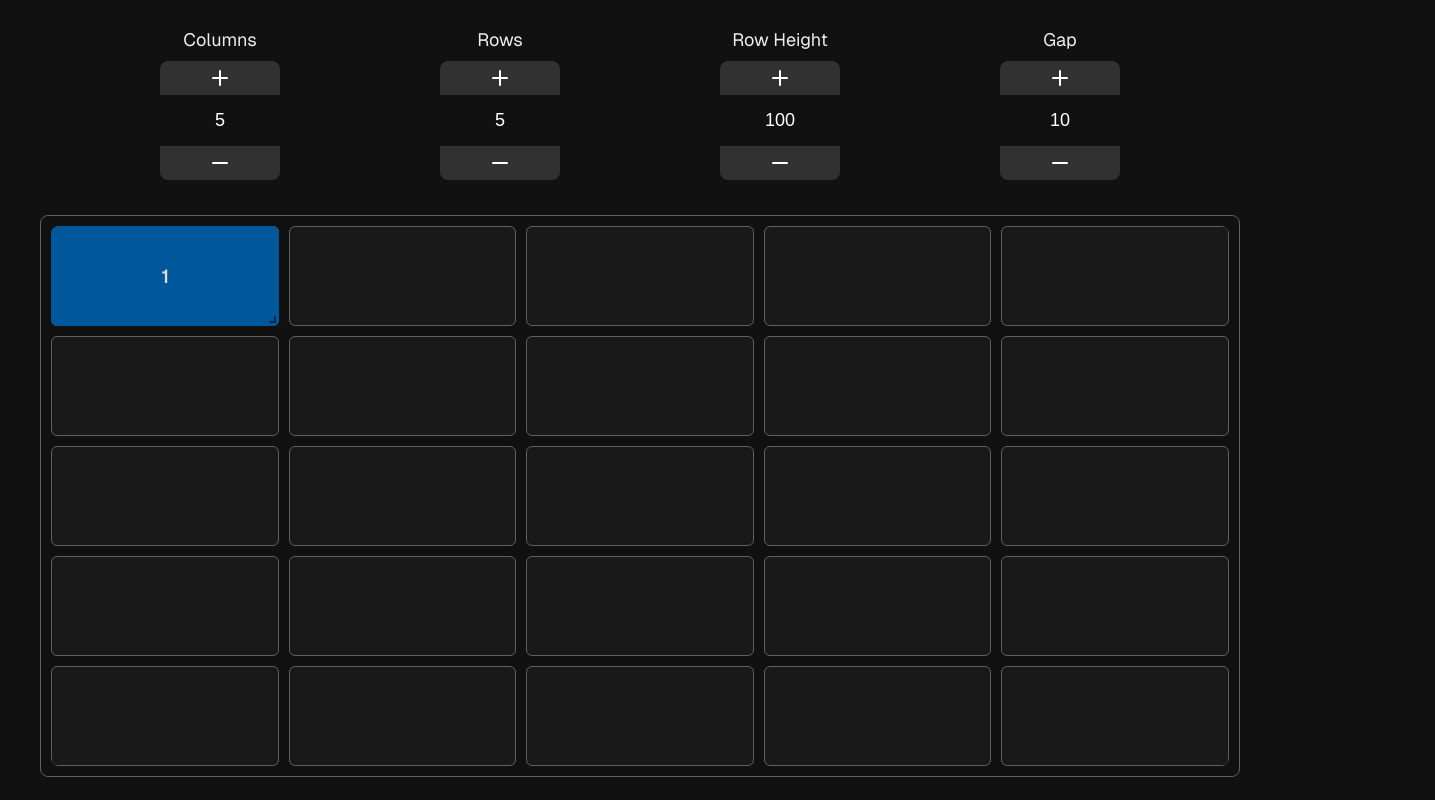
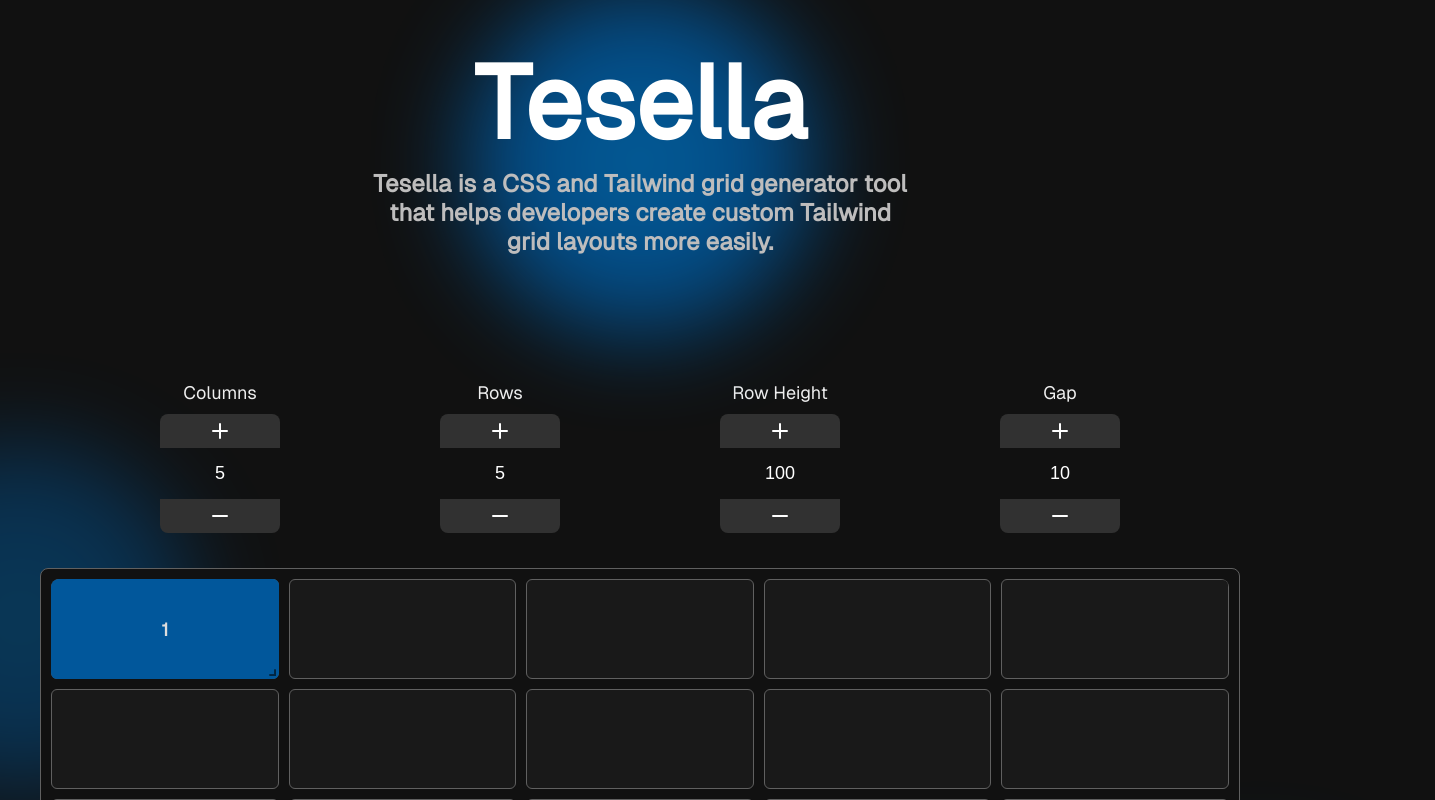
Before and after one commit to miguelrodriguezp99/tesella, a React (Vite) app: page / in a window 1280 px wide. Shown: the top 800 px of the page, 1435 px wide, since content can reach past the window. Built offline with nearby package versions, Linux system fonts and the light colour scheme.

Commit message:
[main] added styles

```diff
--- a/src/App.css
+++ b/src/App.css
@@ -3,4 +3,5 @@
   margin: 0 auto;
   padding: 20px;
   overflow: visible;
+  position: relative;
 }
--- a/src/App.tsx
+++ b/src/App.tsx
@@ -3,12 +3,16 @@
 import './App.css';
 import { Grid } from './components/grid/grid';
 import { Controls } from './components/controls/controls';
+import { Hero } from './components/hero/hero';
 
 const App = () => {
   return (
     <div className="app-container">
+      <Hero />
       <Controls />
       <Grid />
+      <div className="sphere sphere-2 radial-gradient"></div>
+      <div className="sphere sphere-3 radial-gradient"></div>
     </div>
   );
 };
--- a/src/components/hero/hero.css
+++ b/src/components/hero/hero.css
@@ -1,16 +1,29 @@
-.hero {
-  color: var(--text);
+.hero-section {
+  position: relative;
   display: flex;
   flex-direction: column;
-  justify-content: center;
   align-items: center;
-  height: 200px;
-  width: 100%;
-  padding: 0 1rem;
+  margin-bottom: 75px;
+}
+
+.title {
+  display: block;
+  font-size: 102px;
+  font-weight: 700;
+  color: var(--color-text);
+  z-index: 999999;
+  line-height: 0.5;
+  margin: 50px 0 20px 0;
+}
+
+.subtitle {
+  max-width: 550px;
+  display: block;
+  margin-top: 20px;
+  margin-bottom: 50px;
+  font-size: 24px;
+  font-weight: 700;
+  color: var(--color-text-secondary);
   text-align: center;
-  font-size: 1.5rem;
-  font-weight: 500;
-  line-height: 1.5;
-  letter-spacing: 0.5px;
-  text-transform: uppercase;
+  z-index: 999999;
 }
--- a/src/components/hero/hero.tsx
+++ b/src/components/hero/hero.tsx
@@ -2,8 +2,13 @@
 
 export const Hero = () => {
   return (
-    <div className="hero">
-      <h1>Grid Generator</h1>
-    </div>
+    <section className="hero-section">
+      <p className="title">Tesella</p>
+      <span className="subtitle">
+        Tesella is a CSS and Tailwind grid generator tool that helps developers
+        create custom Tailwind grid layouts more easily.
+      </span>
+      <div className="sphere sphere-1 radial-gradient"></div>
+    </section>
   );
 };
--- a/src/index.css
+++ b/src/index.css
@@ -42,6 +42,7 @@
   --color-secondary-hover: #00182a;
 
   --color-text: #ffffff;
+  --color-text-secondary: #bebdbd;
 }
 
 .white {
@@ -52,4 +53,47 @@
   --color-primary-5: #2a2a2a;
   --color-primary-6: #313131;
   --color-text: #000000;
+  --color-text-secondary: #000000;
 }
+
+.sphere {
+  height: 350px;
+  width: 350px;
+  position: absolute;
+  border-radius: 100%;
+  filter: blur(45px);
+  background-color: var(--color-secondary-1);
+  padding: 0;
+}
+
+.sphere-1 {
+  top: -15%;
+  left: 50%;
+  transform: translateX(-50%);
+  opacity: 0.85;
+}
+
+.sphere-2 {
+  top: 35%;
+  left: 0%;
+  transform: translateX(-50%);
+  opacity: 0.45;
+  z-index: -10;
+}
+
+.sphere-3 {
+  top: 70%;
+  left: 100%;
+  transform: translateX(-50%);
+  opacity: 0.65;
+  z-index: -10;
+}
+
+.radial-gradient {
+  background: radial-gradient(
+    closest-side,
+    var(--color-secondary-3),
+    var(--color-secondary-2),
+    var(--color-secondary)
+  );
+}
```
